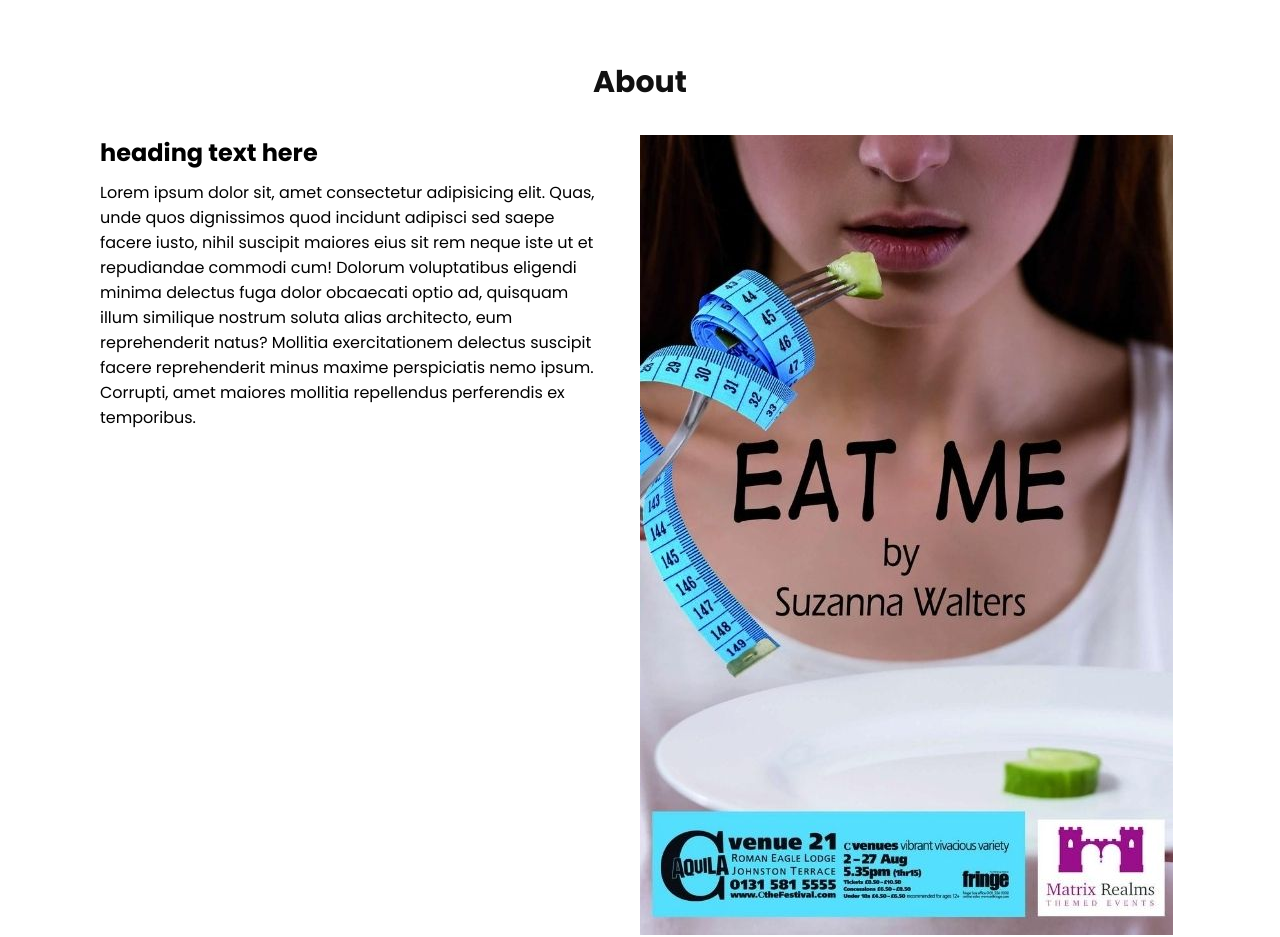
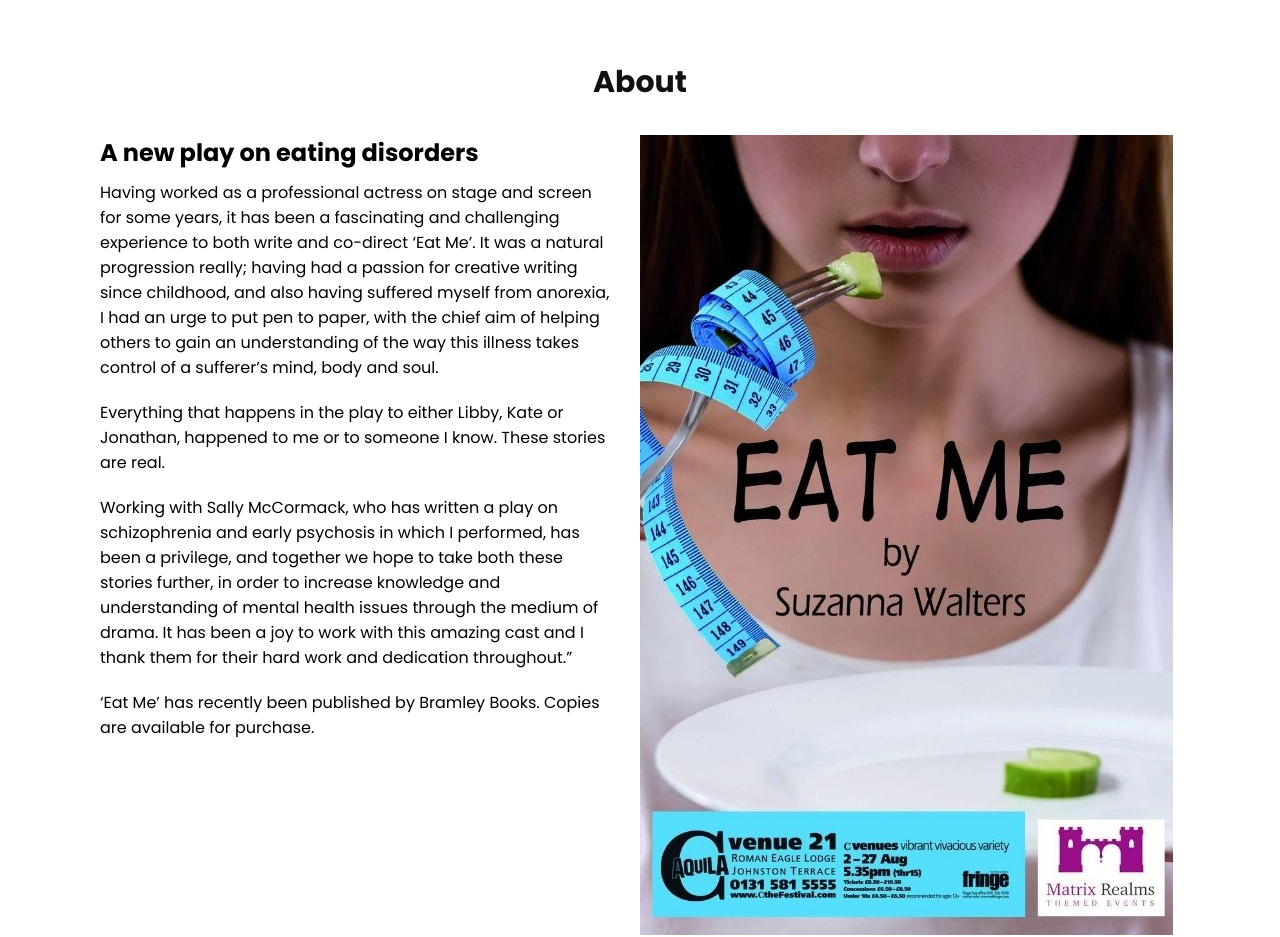
Before and after one commit to dominicdaviescodes/eatme, a plain HTML site: page index.html in a window 1280 px wide. Shown: the part 840-1777 px from the top of the page. Drawn offline with Linux system fonts and the light colour scheme.

Commit message:
content, add text to about section

```diff
--- a/index.html
+++ b/index.html
@@ -1,12 +1,14 @@
 <!DOCTYPE html>
 <html lang="en">
-
   <head>
-  <meta charset="UTF-8">
-  <meta name="viewport" content="width=device-width, initial-scale=1.0">
+    <meta charset="UTF-8" />
+    <meta name="viewport" content="width=device-width, initial-scale=1.0" />
     <title>Eat Me | A play by Suzanna Walters</title>
-  <link href="https://fonts.googleapis.com/css2?family=Poppins:wght@300;400;500;700&display=swap" rel="stylesheet">
-  <link rel="stylesheet" href="style.css">
+    <link
+      href="https://fonts.googleapis.com/css2?family=Poppins:wght@300;400;500;700&display=swap"
+      rel="stylesheet"
+    />
+    <link rel="stylesheet" href="style.css" />
   </head>
 
   <body>
@@ -35,20 +37,44 @@
       </div>
       <div class="content">
         <div class="contentBx w50">
-        <h3>heading text here</h3>
-        <p>Lorem ipsum dolor sit, amet consectetur adipisicing elit. Quas, unde quos dignissimos quod incidunt adipisci
-          sed saepe facere iusto, nihil suscipit maiores eius sit rem neque iste ut et repudiandae commodi cum! Dolorum
-          voluptatibus eligendi minima delectus fuga dolor obcaecati optio ad, quisquam illum similique nostrum soluta
-          alias architecto, eum reprehenderit natus? Mollitia exercitationem delectus suscipit facere reprehenderit
-          minus maxime perspiciatis nemo ipsum. Corrupti, amet maiores mollitia repellendus perferendis ex temporibus.
+          <h3>A new play on eating disorders</h3>
+          <p>
+            Having worked as a professional actress on stage and screen for some
+            years, it has been a fascinating and challenging experience to both
+            write and co-direct ‘Eat Me’. It was a natural progression really;
+            having had a passion for creative writing since childhood, and also
+            having suffered myself from anorexia, I had an urge to put pen to
+            paper, with the chief aim of helping others to gain an understanding
+            of the way this illness takes control of a sufferer’s mind, body and
+            soul.
+          </p>
+          <p>
+            Everything that happens in the play to either Libby, Kate or
+            Jonathan, happened to me or to someone I know. These stories are
+            real.
+          </p>
+          <p>
+            Working with Sally McCormack, who has written a play on
+            schizophrenia and early psychosis in which I performed, has been a
+            privilege, and together we hope to take both these stories further,
+            in order to increase knowledge and understanding of mental health
+            issues through the medium of drama. It has been a joy to work with
+            this amazing cast and I thank them for their hard work and
+            dedication throughout.”
+          </p>
+          <p>
+            ‘Eat Me’ has recently been published by Bramley Books. Copies are
+            available for purchase.
           </p>
         </div>
         <div class="w50">
-        <img src="/images/eatme_flyer.jpg" alt="a promotional flyer for eat me they play">
+          <img
+            src="/images/eatme_flyer.jpg"
+            alt="a promotional flyer for eat me they play"
+          />
         </div>
       </div>
     </section>
     <script src="main.js"></script>
   </body>
-
 </html>
--- a/style.css
+++ b/style.css
@@ -22,8 +22,13 @@ section {
   overflow: hidden;
   background: #1f171a;
   /* fallback colour. Make sure this is just one solid colour. */
-  background: -webkit-linear-gradient(rgba(29, 38, 113, 0.8), rgba(54, 45, 48, 0.8)), url(/images/eatme_slider.jpg);
-  background: linear-gradient(rgba(29, 38, 113, 0.8), rgba(31, 25, 27, 0.8)), url(/images/eatme_slider.jpg);
+  background: -webkit-linear-gradient(
+      rgba(29, 38, 113, 0.8),
+      rgba(54, 45, 48, 0.8)
+    ),
+    url(/images/eatme_slider.jpg);
+  background: linear-gradient(rgba(29, 38, 113, 0.8), rgba(31, 25, 27, 0.8)),
+    url(/images/eatme_slider.jpg);
   /* The least supported option. */
 }
 
@@ -143,3 +148,7 @@ header.sticky ul li a {
 .content img {
   max-width: 100%;
 }
+
+.content p {
+  margin-bottom: 20px;
+}
```
Lines whose indentation alone changed are shown as unchanged.
